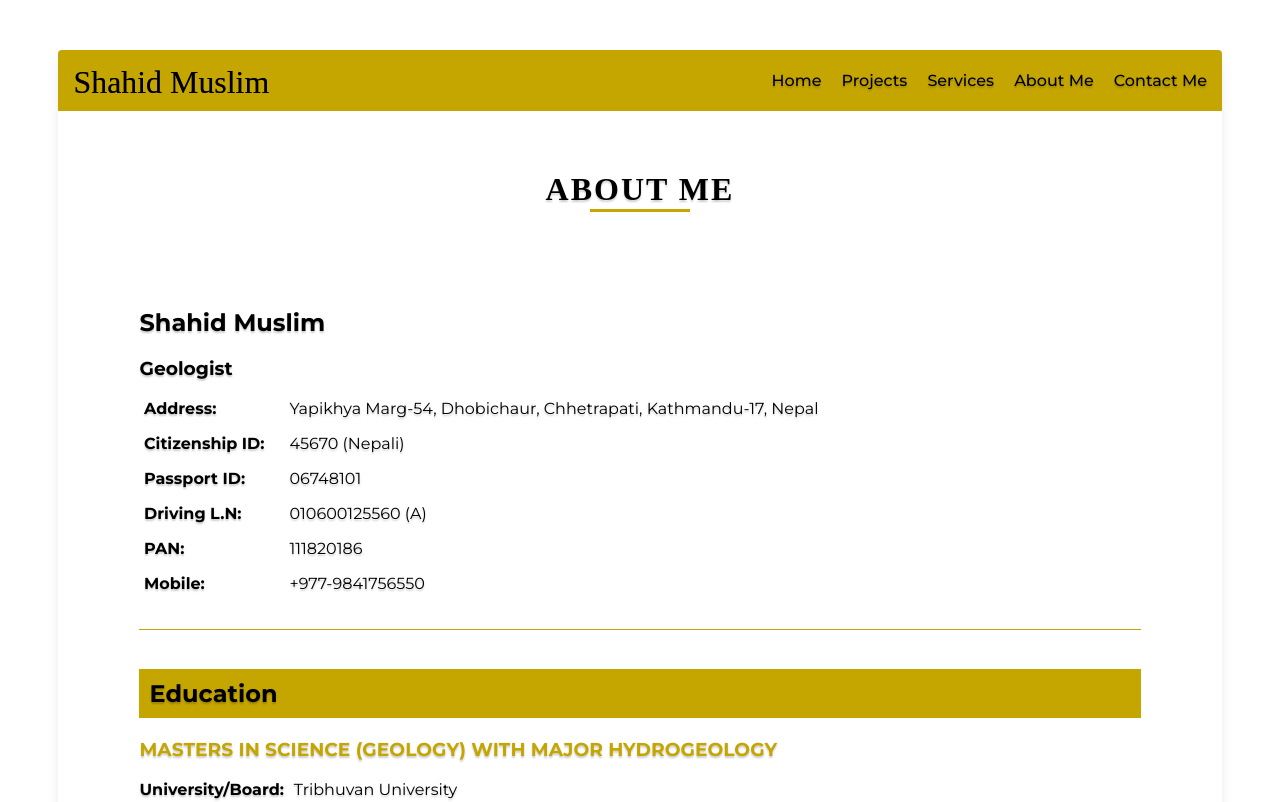
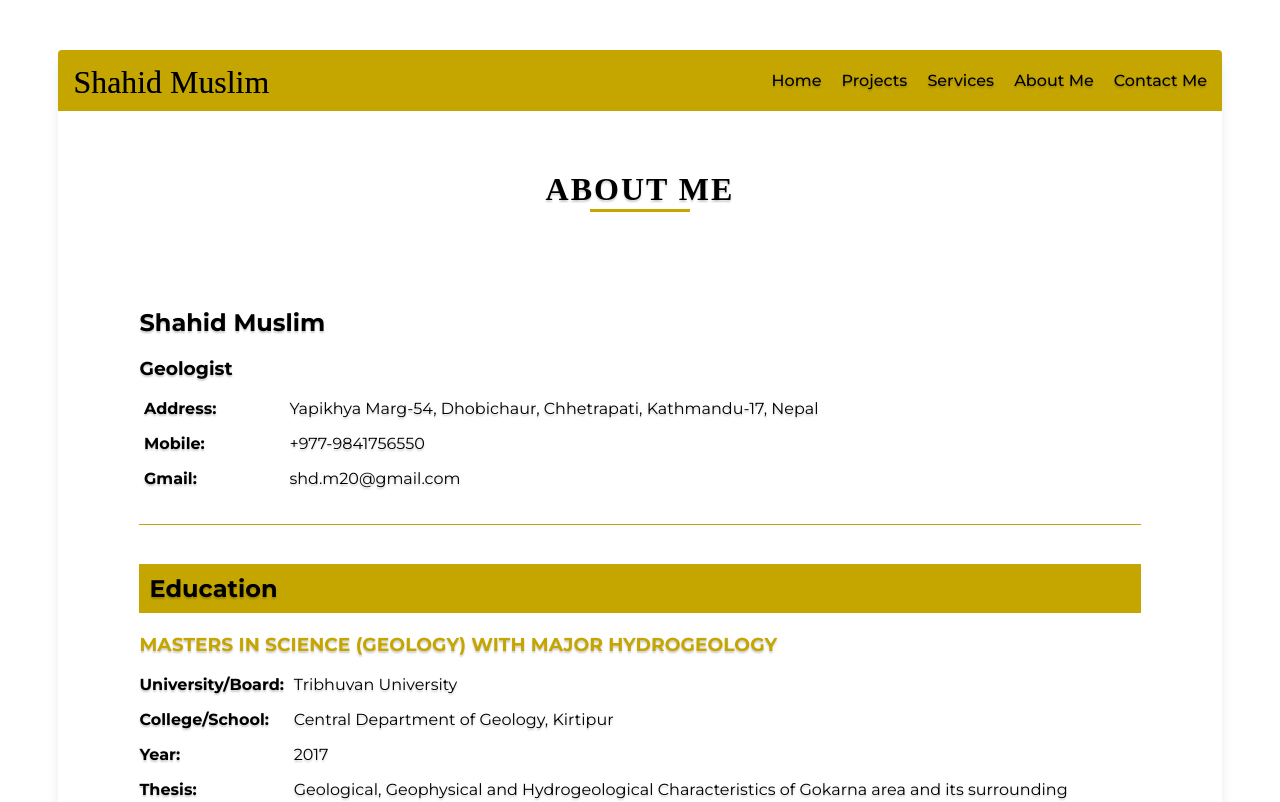
Before and after one commit to Sayyed-Abrar-Akhtar/shahid--portfolio, a React (Create React App) app: page /about-me in a window 1280 px wide. Shown: the top 802 px of the page. Built offline with nearby package versions, Linux system fonts and the light colour scheme; a web font is replaced by a local one.

Commit message:
Updated contents

```diff
--- a/src/App.css
+++ b/src/App.css
@@ -673,6 +673,11 @@ ul {
   display: inline-block;
 }
 
+.personal-info > a {
+  text-decoration: none;
+  color: var(--black);
+}
+
 .education-container,
 .computer-container {
   padding-bottom: 1rem;
--- a/src/screens/AboutScreen.js
+++ b/src/screens/AboutScreen.js
@@ -20,20 +20,13 @@ const AboutScreen = () => {
             <strong>&nbsp;Address:&nbsp;</strong>
             Yapikhya Marg-54, Dhobichaur, Chhetrapati, Kathmandu-17, Nepal
           </p>
-          <p className='personal-info citizenship-id'>
-            <strong>&nbsp;Citizenship ID:&nbsp;</strong>45670 (Nepali)
-          </p>
-          <p className='personal-info passport-id'>
-            <strong>&nbsp;Passport ID:&nbsp;</strong>06748101
-          </p>
-          <p className='personal-info license-id'>
-            <strong>&nbsp;Driving L.N:&nbsp;</strong>010600125560 (A)
-          </p>
-          <p className='personal-info pan'>
-            <strong>&nbsp;PAN:&nbsp;</strong>111820186
-          </p>
+
           <p className='personal-info mobile'>
             <strong>&nbsp;Mobile:&nbsp;</strong>+977-9841756550
+          </p>
+          <p className='personal-info email'>
+            <strong>&nbsp;Gmail:&nbsp;</strong>
+            <a href='mailto:shd.m20@gmail.com'>shd.m20@gmail.com</a>
           </p>
         </section>
         <section className='education-info-container'>
```
